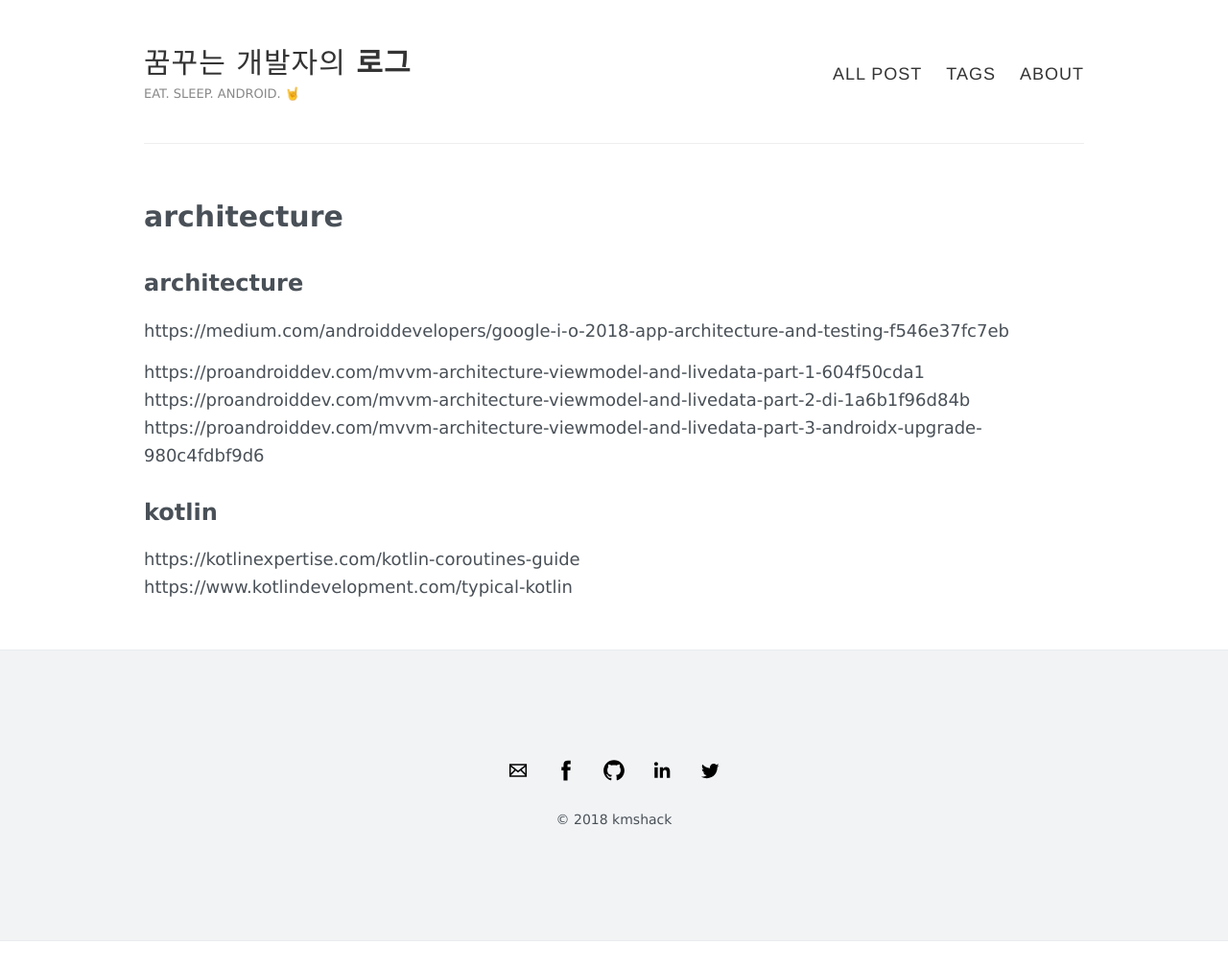
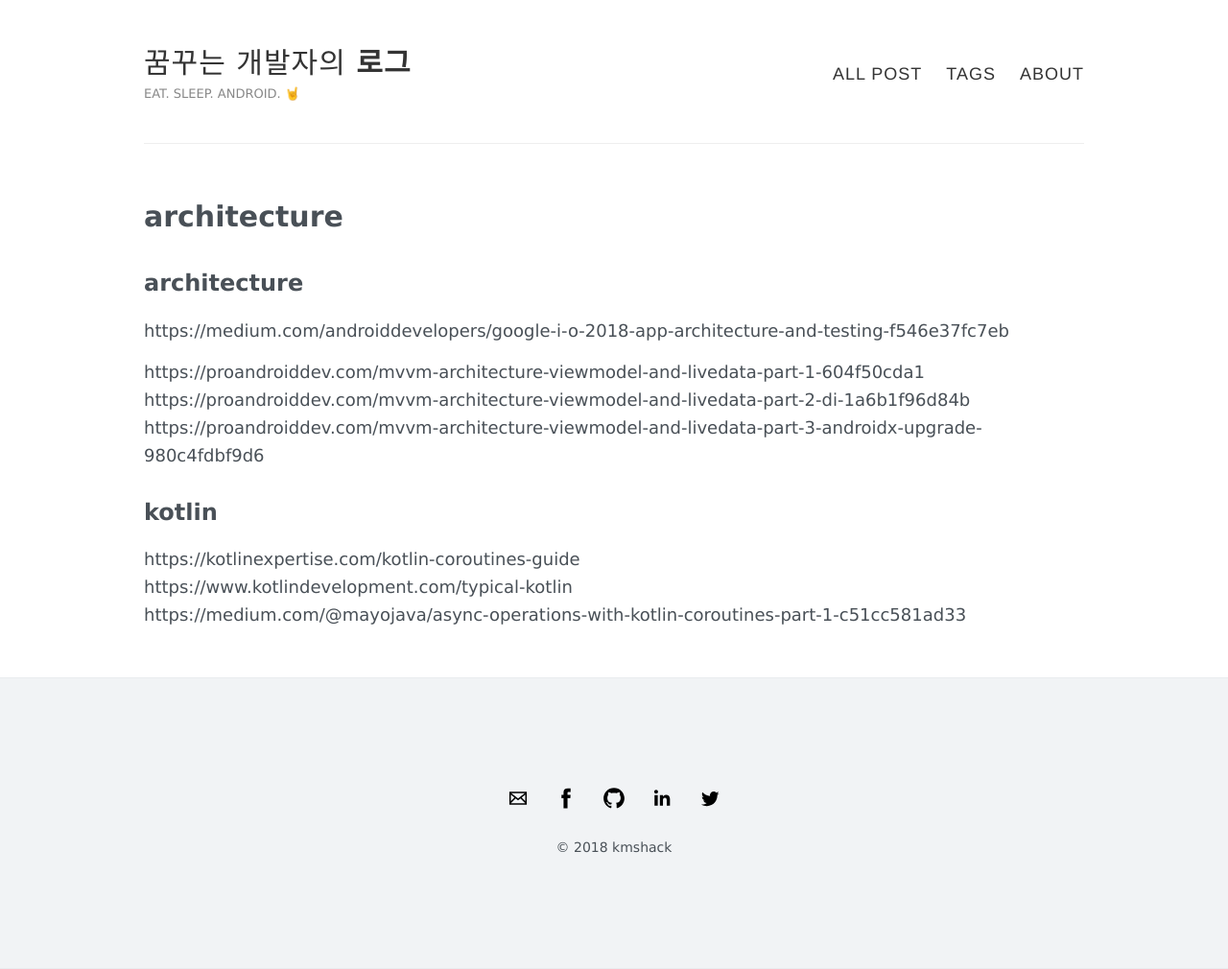
Before and after one commit to kmshack/blog.kmshack.kr, a Jekyll site: the page built from watingList.md, in a window 1280 px wide. Shown: the whole page at 96% size. Built offline with Jekyll 4.4.1, drawn with Linux system fonts in a browser that asks for light colours; our own code applies the rules of GitHub Pages for plain Markdown files; before the commit the page ends 981 px from its top, so only the background shows below that; part of the change alters nothing that is shown.

Commit message:
Update watingList.md

```diff
--- a/watingList.md
+++ b/watingList.md
@@ -9,3 +9,4 @@ https://proandroiddev.com/mvvm-architecture-viewmodel-and-livedata-part-3-androi
 ## kotlin
 https://kotlinexpertise.com/kotlin-coroutines-guide
 https://www.kotlindevelopment.com/typical-kotlin
+https://medium.com/@mayojava/async-operations-with-kotlin-coroutines-part-1-c51cc581ad33
```
